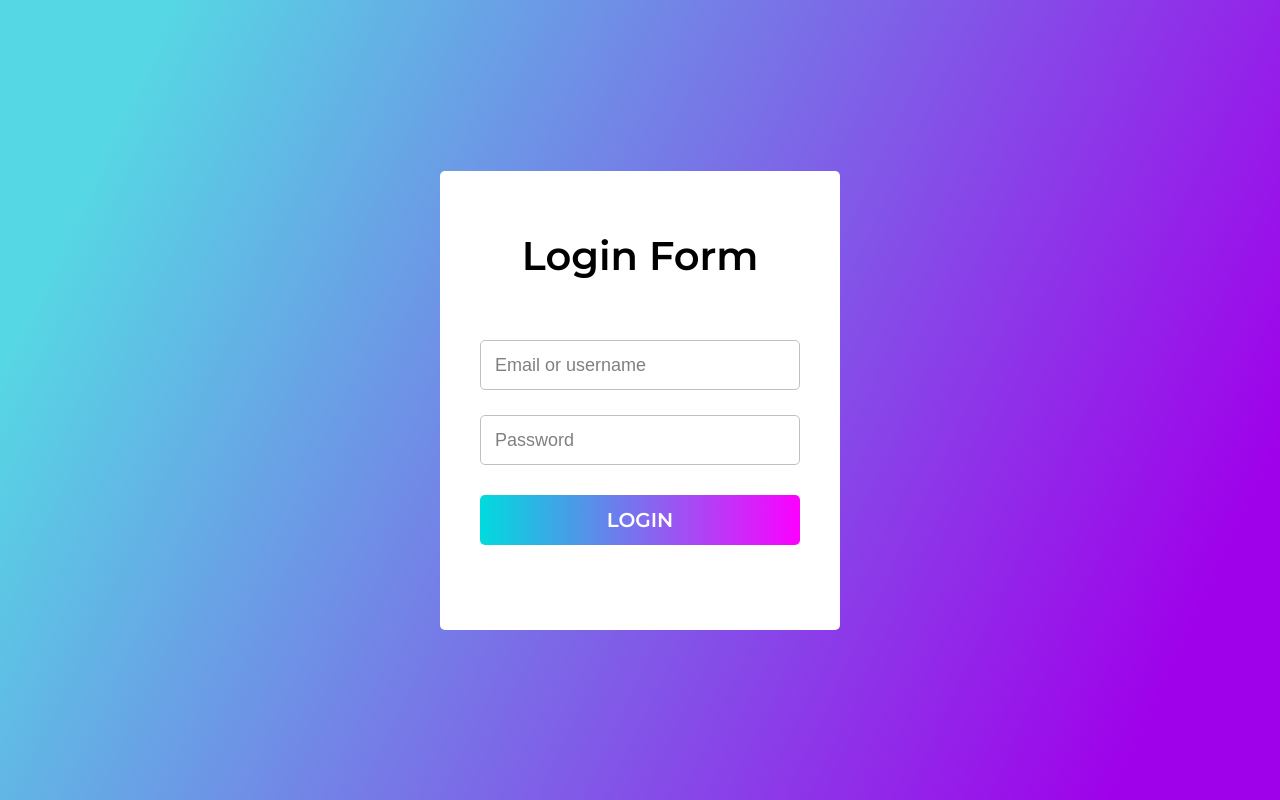
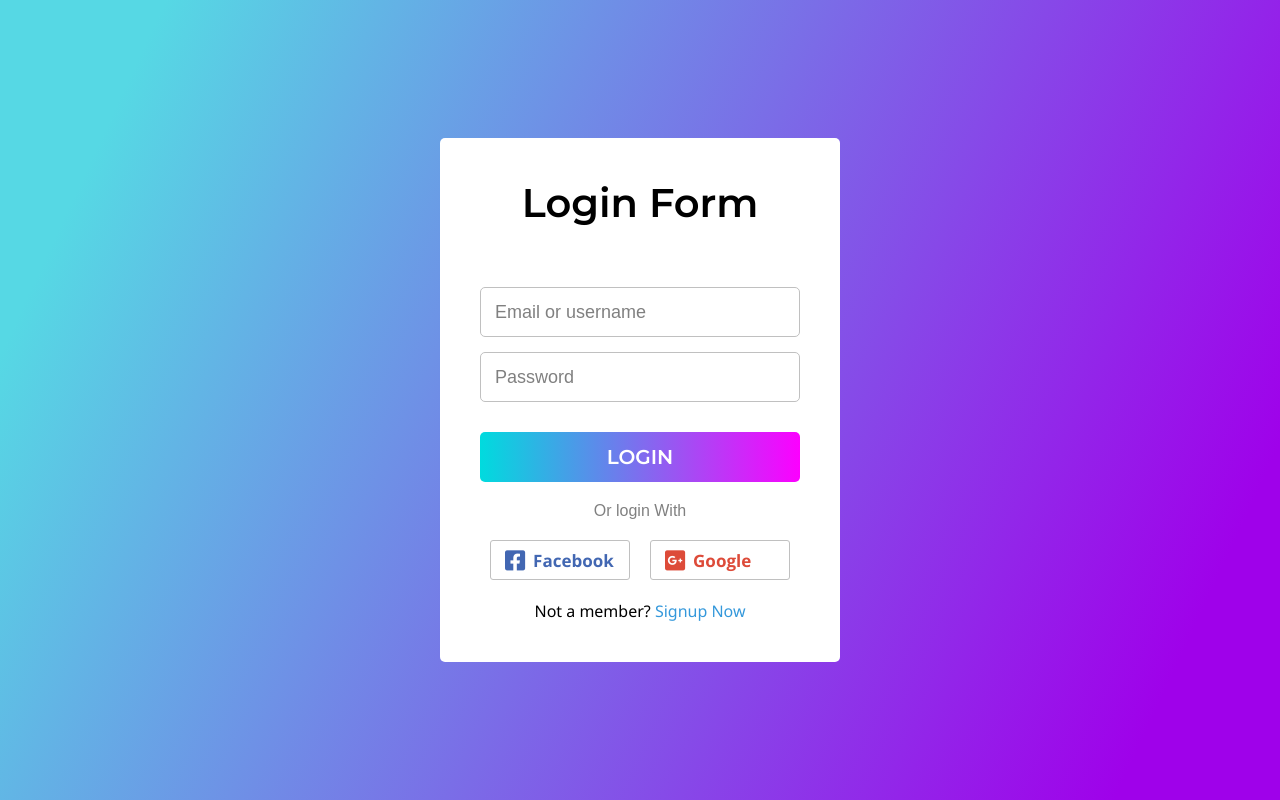
Before and after one commit to abdoBadawy74/animated-login-form, a plain HTML site: page index.html in a window 1280 px wide. Drawn offline with nearby package versions, Linux system fonts and the light colour scheme.

Commit message:
add new eles and make design dynamic

```diff
--- a/index.html
+++ b/index.html
@@ -4,6 +4,10 @@
     <meta charset="UTF-8" />
     <meta name="viewport" content="width=device-width, initial-scale=1.0" />
     <title>login</title>
+    <link
+      rel="stylesheet"
+      href="https://cdnjs.cloudflare.com/ajax/libs/font-awesome/6.2.0/css/all.css"
+    />
     <link rel="preconnect" href="https://fonts.googleapis.com" />
     <link rel="preconnect" href="https://fonts.gstatic.com" crossorigin />
     <link
@@ -17,11 +21,12 @@
       <header>Login Form</header>
       <form>
         <div class="input-field">
-          <input type="text" required/>
+          <input type="text" required />
           <label> Email or username </label>
         </div>
         <div class="input-field">
-          <input type="password" required/>
+          <input type="password" class="pass" required />
+          <span class="show">Show</span>
           <label>Password</label>
         </div>
         <div class="button">
@@ -29,6 +34,20 @@
           <button>LOGIN</button>
         </div>
       </form>
+      <div class="auth">Or login With</div>
+      <div class="links">
+        <div class="facebook">
+          <i class="fa-brands fa-square-facebook"></i>
+          <span>Facebook</span>
+        </div>
+        <div class="google">
+        <i class="fa-brands fa-square-google-plus"></i>
+        <span>Google</span>
+        </div>
     </div>
+    <div class="signup">
+      Not a member? <a href="#">Signup Now</a>
+    </div>
+    <script src="./script.js"></script>
   </body>
 </html>
--- a/master.css
+++ b/master.css
@@ -16,7 +16,7 @@ body {
 .container {
   position: relative;
   width: 400px;
-  padding: 60px 40px;
+  padding:40px;
   background-color: #fff;
 }
 header {
@@ -26,7 +26,7 @@ header {
 }
 .input-field,
 form .button {
-  margin: 25px 0;
+  margin: 15px 0;
   position: relative;
   height: 50px;
   width: 100%;
@@ -43,15 +43,29 @@ form .button {
 input:focus {
   border: 1px solid #1da1f2;
 }
-.input-field label {
+.input-field label, span.show {
   position: absolute;
   top: 50%;
+  transform: translateY(-50%);
+}
+.input-field label{
   left: 15px;
-  transform: translateY(-50%);
   pointer-events: none;
   color: grey;
   font-size: 18px;
   transition: 0.3s;
+}
+span.show {
+ right: 20px;
+ font-size: 14px;
+ color: #111;
+ font-family: 'Open Sans', sans-serif;
+ cursor: pointer;
+ user-select: none;
+ visibility: hidden;
+}
+input:valid ~ span.show{
+  visibility: visible;
 }
 input:focus ~ label,
 input:valid ~ label {
@@ -94,3 +108,57 @@ form .button {
   cursor: pointer;
   font-family: "Montserrat", sans-serif;
 }
+.container .auth{
+  margin: 20px 0 20px 0;
+  font-size: 16px;
+  color: grey;
+}
+.links{
+  display: flex;
+  cursor: pointer;
+}
+.facebook, .google{
+  height: 40px;
+  width: 100%;
+  border: 1px solid silver;
+  border-radius: 3px;
+  margin: 0 10px;
+  position: relative;
+  transition: 0.3s;
+}
+.facebook:hover{
+  border: 1px solid #4267b2;
+}
+.google:hover{
+  border: 1px solid #dd4b39;
+}
+.facebook i , .facebook span{
+  color: #4267b2;
+}
+.google i , .google span{
+  color: #dd4b39;
+}
+.links i{
+  font-size: 23px;
+  line-height: 40px;
+  margin-left: -90px;
+}
+.links span{
+  position: absolute;
+  font-size: 17px;
+  top: 50%;
+  transform: translateY(-50%);
+  padding-left: 8px;
+  font-family: 'Open Sans', sans-serif;
+}
+.signup{
+  margin-top: 20px;
+  font-family: 'Noto Sans', sans-serif;
+}
+.signup a{
+  color: #3498db;
+  text-decoration: none;
+}
+.signup a:hover{
+  text-decoration: underline;
+}
--- /dev/null
+++ b/script.js
@@ -0,0 +1,15 @@
+let input = document.querySelector(".pass");
+let show = document.querySelector(".show");
+show.addEventListener("click", active);
+function active() {
+  if (input.type === "password") {
+    input.type = "text";
+    show.style.color = "#1da1f2"
+    show.textContent ="Hide"
+  }
+  else{
+    input.type = "password"
+    show.textContent ="Show"
+    show.style.color = "#111"
+  }
+}
```
